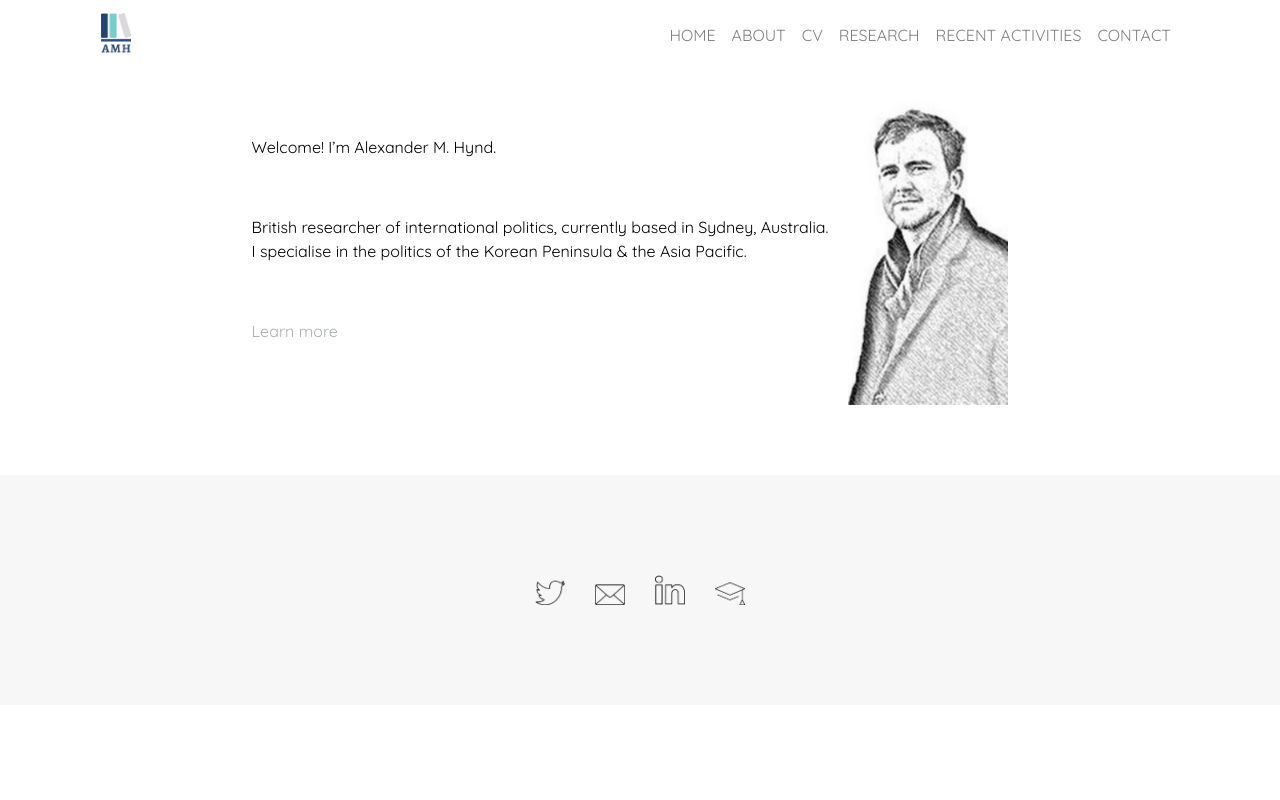
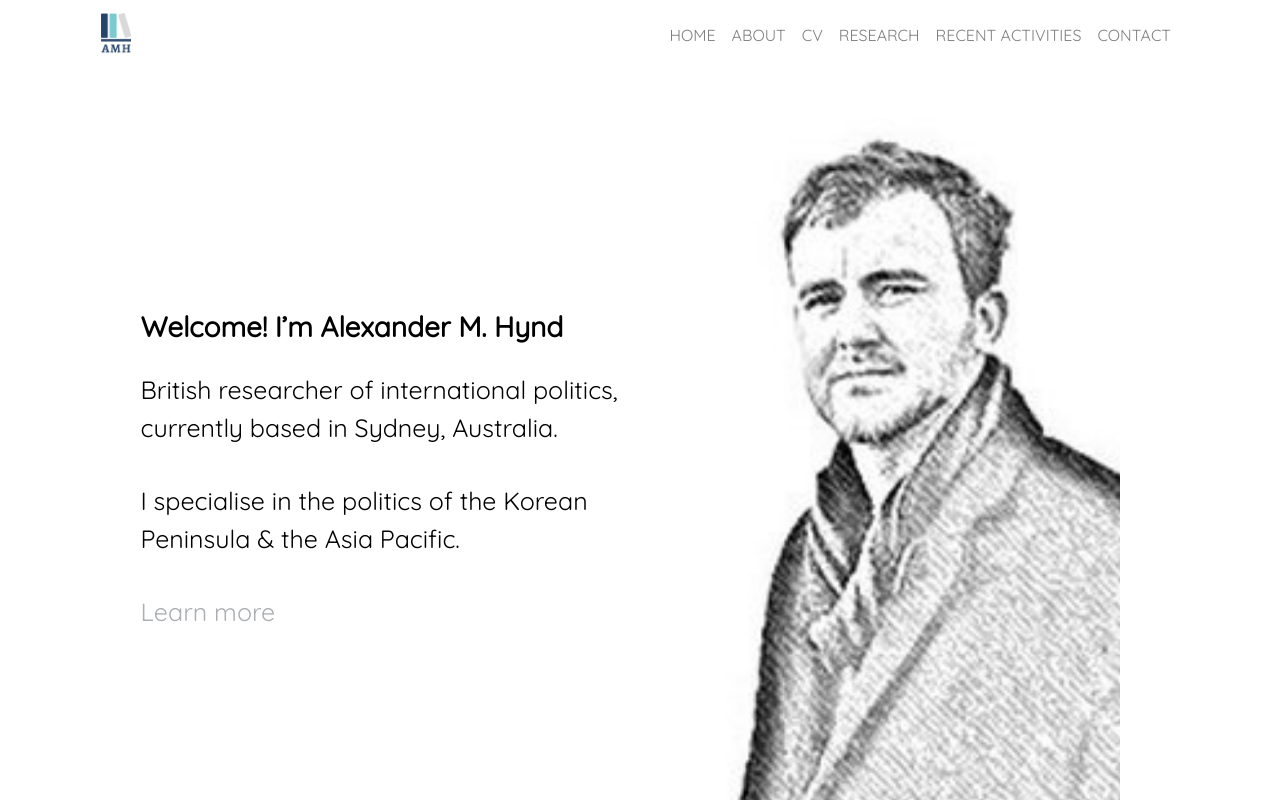
Before and after one commit to soojinhong91/alexandermhynd, a Gatsby app: page / in a window 1280 px wide. Shown: the top 800 px of the page. Built offline with nearby package versions, Linux system fonts and the light colour scheme.

Commit message:
new cv and photo

```diff
--- a/src/pages/index.js
+++ b/src/pages/index.js
@@ -12,14 +12,16 @@ export default function Home() {
     <Layout>
       <section className={HomeStyles.homeGreeting}>
         <div className={HomeStyles.homeText}>
-          <p className={HomeStyles.homeTextParag}>
-            Welcome! I’m Alexander M. Hynd.
-          </p>
+          <h3 className={HomeStyles.homeTextTitle}>
+            Welcome! I’m Alexander M. Hynd
+          </h3>
           <p className={HomeStyles.homeTextParag}>
             British researcher of international politics, currently based in
             Sydney, Australia.
-            <br></br>I specialise in the politics of the Korean Peninsula & the
-            Asia Pacific.
+          </p>
+          <p className={HomeStyles.homeTextParag}>
+            I specialise in the politics of the Korean Peninsula & the Asia
+            Pacific.
           </p>
           <p className={HomeStyles.homeTextParag}>
             <Link to="/about">Learn more </Link>
--- a/src/pages/recent.js
+++ b/src/pages/recent.js
@@ -5,12 +5,13 @@ import NUAC from "../../static/assets/recent-activities/NUAC.jpg"
 import APLNKT from "../../static/assets/recent-activities/APLNKT.jpg"
 import AIIA from "../../static/assets/recent-activities/AIIA.jpg"
 
+import * as AboutStyles from "../styles/about.module.css"
 import * as RecentStyles from "../styles/recent.module.css"
 
 export default function RecentActivities() {
   return (
     <Layout>
-      <h2>Recent Activities</h2>
+      <h2 className={AboutStyles.title}>Recent Activities</h2>
 
       <div className={RecentStyles.content__card}>
         <h4 className={RecentStyles.activity__title}>
--- a/src/pages/research.js
+++ b/src/pages/research.js
@@ -1,12 +1,13 @@
 import React from "react"
 import Layout from "../components/Layout"
 
+import * as AboutStyles from "../styles/about.module.css"
 import * as RecentStyles from "../styles/recent.module.css"
 
 export default function Research() {
   return (
     <Layout>
-      <h2>Research</h2>
+      <h2 className={AboutStyles.title}>Research</h2>
 
       <div className={RecentStyles.content__card}>
         <h4>JOURNAL ARTICLES</h4>
--- a/src/styles/cv.module.css
+++ b/src/styles/cv.module.css
@@ -1,6 +1,6 @@
-.cvTitle {
+/* .cvTitle {
   text-align: center;
-}
+} */
 
 .cvContent {
   display: flex;
--- a/src/styles/home.module.css
+++ b/src/styles/home.module.css
@@ -7,7 +7,7 @@
 
 .homeImage {
   display: inline-block;
-  width: 200px;
+  width: 40%;
   padding: 20px;
 }
 
@@ -15,6 +15,18 @@
   display: inline-block;
   text-decoration: none;
   color: black;
+  width: 50%;
+}
+
+.homeTextTitle {
+  font-weight: bold;
+  padding-bottom: 20px;
+}
+
+.homeTextParag {
+  font-size: 25px;
+  padding-bottom: 20px;
+  text-align: left;
 }
 
 .homeText a {
@@ -27,7 +39,3 @@
   color: var(--mint);
   transition: 0.3s;
 }
-
-.homeTextParag {
-  padding: 20px 0;
-}
--- a/src/styles/recent.module.css
+++ b/src/styles/recent.module.css
@@ -3,8 +3,7 @@
   border-radius: 0.3em;
   box-shadow: 0 4px 8px 0 var(--grey);
   padding: 20px;
-  margin-top: 20px;
-  margin-top: 20px;
+  margin-bottom: 20px;
 }
 
 .activity__title {
```
Also changed, not shown: src/pages/about.js (+6 -3 lines), src/pages/contact.js (+22 -2 lines), src/pages/cv.js (+5 -2 lines), src/styles/about.module.css (+10 -5 lines).
